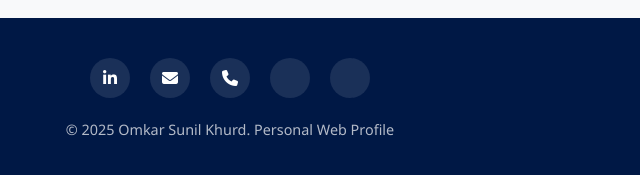
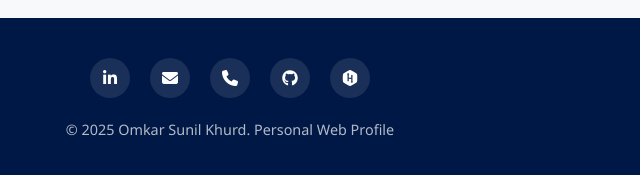
Before and after one commit to Omkar-74430/Profilo, a plain HTML site: page index.html in a window 1280 px wide. Shown: the part 6365-6540 px from the top of the page, 410-1050 px from the left. Drawn offline with nearby package versions, Linux system fonts and the light colour scheme.

Commit message:
index.html
Added two social account in bottom

```diff
--- a/index.html
+++ b/index.html
@@ -1178,10 +1178,10 @@
                     <i class="fas fa-phone"></i>
                 </a>
                 <a href="https://github.com/Omkar-74430" class="social-link" target="_blank">
-                    <i class="fab fa-github-in"></i>
+                    <i class="fab fa-github"></i>
                 </a>
                 <a href="https://www.hackerrank.com/profile/omkarkhurd7620" class="social-link" target="_blank">
-                    <i class="fab fa-HackerRank-in"></i>
+                    <i class="fab fa-hackerrank"></i>
                 </a>
             </div>
             <p class="copyright">© 2025 Omkar Sunil Khurd. Personal Web Profile</p>
```
